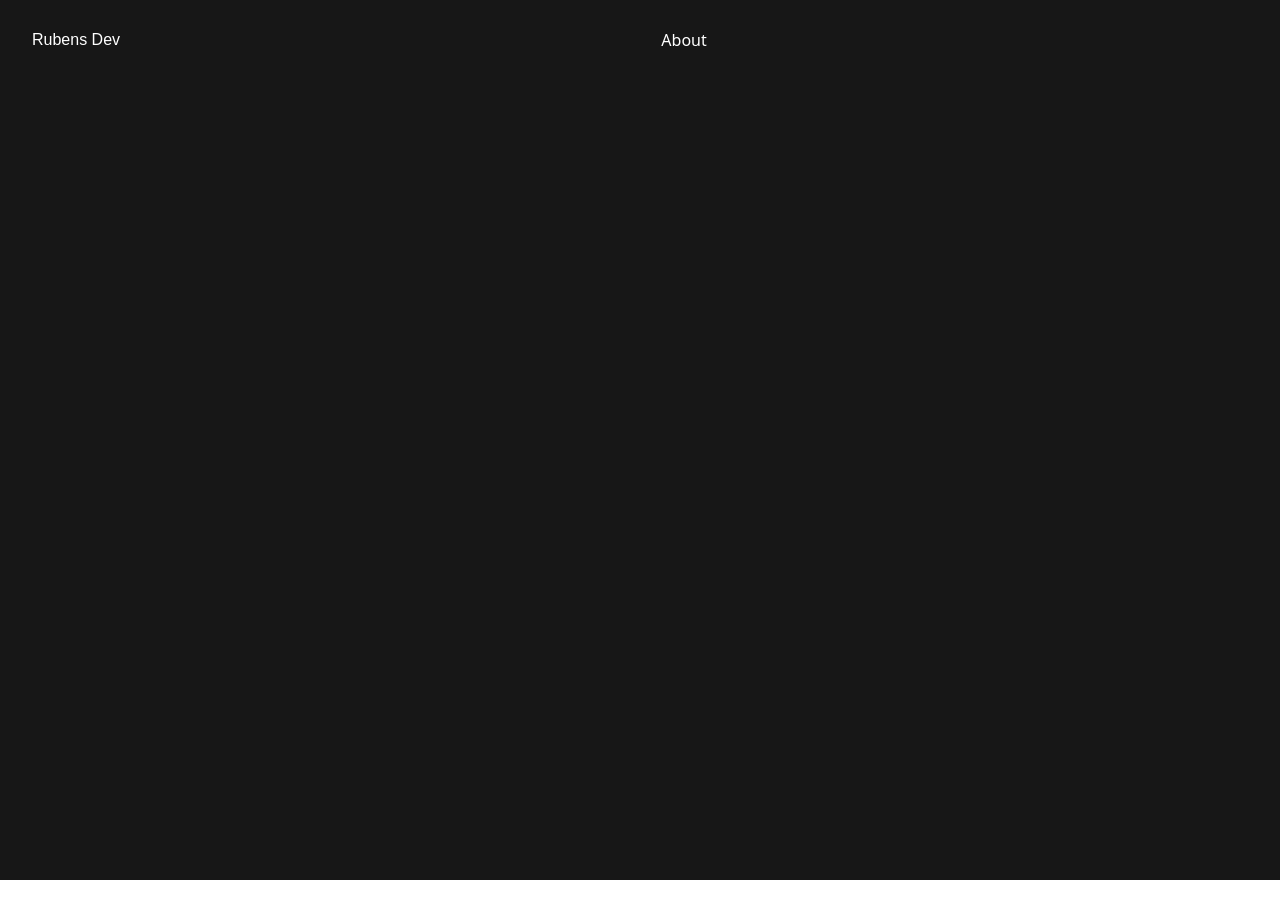
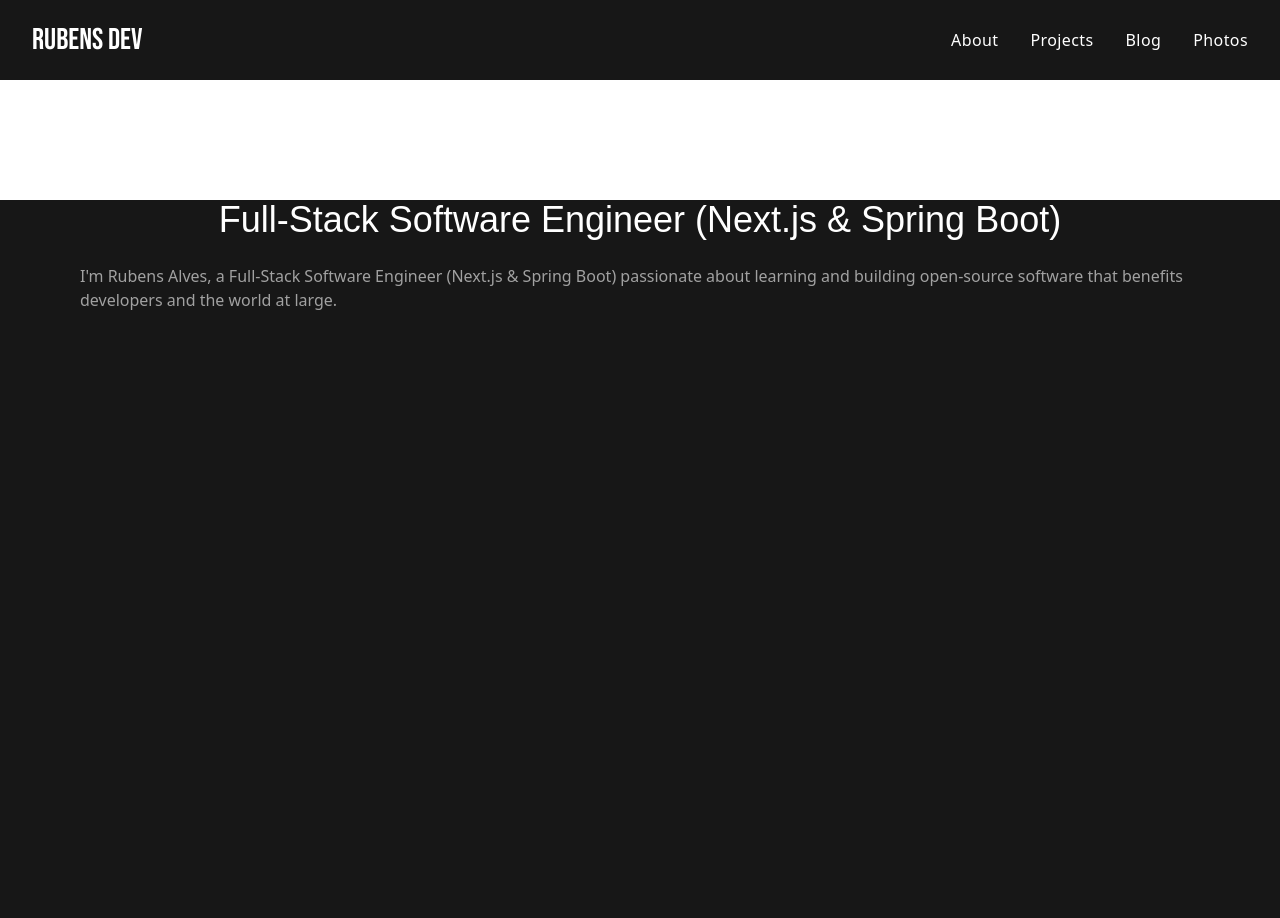
Before and after one commit to rubensqueiroz863/portfolio, a Next.js app: page / in a window 1280 px wide. Shown: the top 918 px of the page. Before the commit the page ends 880 px from the top, so only its background shows below. Built offline with nearby package versions, Linux system fonts and the light colour scheme; a web font is replaced by a local one.

Commit message:
Melhoria de UX da página principal e about + novas páginas na navbar

```diff
--- a/src/app/about/page.tsx
+++ b/src/app/about/page.tsx
@@ -1,6 +1,7 @@
 "use client";
 
 import Image from "next/image";
+import Link from "next/link";
 import { useRouter } from "next/navigation";
 
 export default function AboutPage() {
@@ -20,19 +21,37 @@ export default function AboutPage() {
           />
 
         </div>
+        <div className="flex gap-2">
           <button
             onClick={() => router.push("/")}
-          className="relative cursor-pointer hover:bg-neutral-700 flex transition-all items-center w-80 h-10 text-white rounded-md bg-neutral-800"
+            className="relative cursor-pointer hover:border border-neutral-500 flex transition-all items-center w-68 h-10 text-white rounded-md bg-neutral-800"
           >
             <p className="absolute left-1/2 -translate-x-1/2">view resume</p>
             <Image
               src={"https://i.postimg.cc/x8XsLDj1/external-link-icon-white.png"}
               width={128}
               height={128}
-            alt="redirect to resume"
+              alt="redirect to my resume | Ir para meu resumo"
               className="w-5 h-5 absolute right-3"
             />
           </button>
+          <button className="w-10 flex justify-center items-center h-10 hover:border border-neutral-500 transition-all cursor-pointer bg-neutral-800 rounded-md">
+            <Image
+              src={"https://i.postimg.cc/4yTjsVYM/download-flat-icon-install-download-upload-load-symbol-simple-flat-free-png.png"}
+              width={128}
+              height={128}
+              alt="Download Button | Botão de Download"
+              className="w-4.5 h-4.5"
+            />
+          </button>
+        </div>
+        <Link
+          className="flex hover:text-neutral-400 gap-2 items-center"
+          href={"mailto:rubensqueiroz863@gmail.com"}
+        >
+          <p className="text-2xl">&#9993;&#65038;</p>
+          <p> rubensqueiroz863@gmail.com</p>
+        </Link>
       </div>
     </div>
   )
--- a/src/app/components/NavBar.tsx
+++ b/src/app/components/NavBar.tsx
@@ -1,18 +1,40 @@
-import Link from "next/link"
-import { ScienceGothic } from "../layout";
+import Link from "next/link";
+import { BebasNeue } from "../layout";
+
+const navItems = [
+  { label: "About", href: "/about" },
+  { label: "Projects", href: "/projects" },
+  { label: "Blog", href: "/blog" },
+  { label: "Photos", href: "/photos" },
+];
 
 export default function NavBar() {
   return (
-    <div className="flex items-center justify-between px-8 w-full text-white h-20 bg-neutral-900">
-      <Link href={"/"}>
-        <p className={`${ScienceGothic.className}`}>Rubens Dev</p>
-      </Link>
-      <div className="flex justify-between">
-        <Link href="/about">
-          <p>About</p>
+    <header className="w-full bg-neutral-900">
+      <nav className="flex items-center justify-between h-20 px-8 text-white max-w-7xl mx-auto">
+
+        {/* Logo */}
+        <Link href="/" className="hover:opacity-80 transition-opacity">
+          <span className={`text-3xl ${BebasNeue.className}`}>
+            Rubens Dev
+          </span>
         </Link>
-      </div>
-      <div></div>
-    </div>
+
+        {/* Navigation */}
+        <ul className="flex items-center gap-8">
+          {navItems.map((item) => (
+            <li key={item.href}>
+              <Link
+                href={item.href}
+                className="text-md tracking-wide hover:text-neutral-400 transition-colors"
+              >
+                {item.label}
+              </Link>
+            </li>
+          ))}
+        </ul>
+
+      </nav>
+    </header>
   );
 }
--- a/src/app/layout.tsx
+++ b/src/app/layout.tsx
@@ -8,6 +8,16 @@ export const ScienceGothic = localFont({
   src: [
     {
       path: "../fonts/ScienceGothic.ttf",
+      weight: "400",
+      style: "normal",
+    },
+  ],
+});
+
+export const BebasNeue = localFont({
+  src: [
+    {
+      path: "../fonts/BebasNeue-Regular.ttf",
       weight: "400",
       style: "normal",
     },
--- a/src/app/page.tsx
+++ b/src/app/page.tsx
@@ -1,9 +1,14 @@
+import { ScienceGothic } from "./layout";
 
 
 export default function HomePage() {
   return (
     <div className="w-full h-screen bg-neutral-900">
       <div className="w-full h-[0.1] bg-neutral-700"></div>
+      <div className="flex flex-col gap-6 w-full items-center justify-center mt-30 px-20">
+        <p className={`text-white text-4xl ${ScienceGothic.className}`}>Full-Stack Software Engineer (Next.js & Spring Boot)</p>
+        <p className="text-neutral-400 text-[16px]">I'm Rubens Alves, a Full-Stack Software Engineer (Next.js & Spring Boot) passionate about learning and building open-source software that benefits developers and the world at large.</p>
+      </div>
     </div>
   );
 }
```
Also changed, not shown: src/fonts/BebasNeue-Regular.ttf (added). Lines whose indentation alone changed are shown as unchanged.
